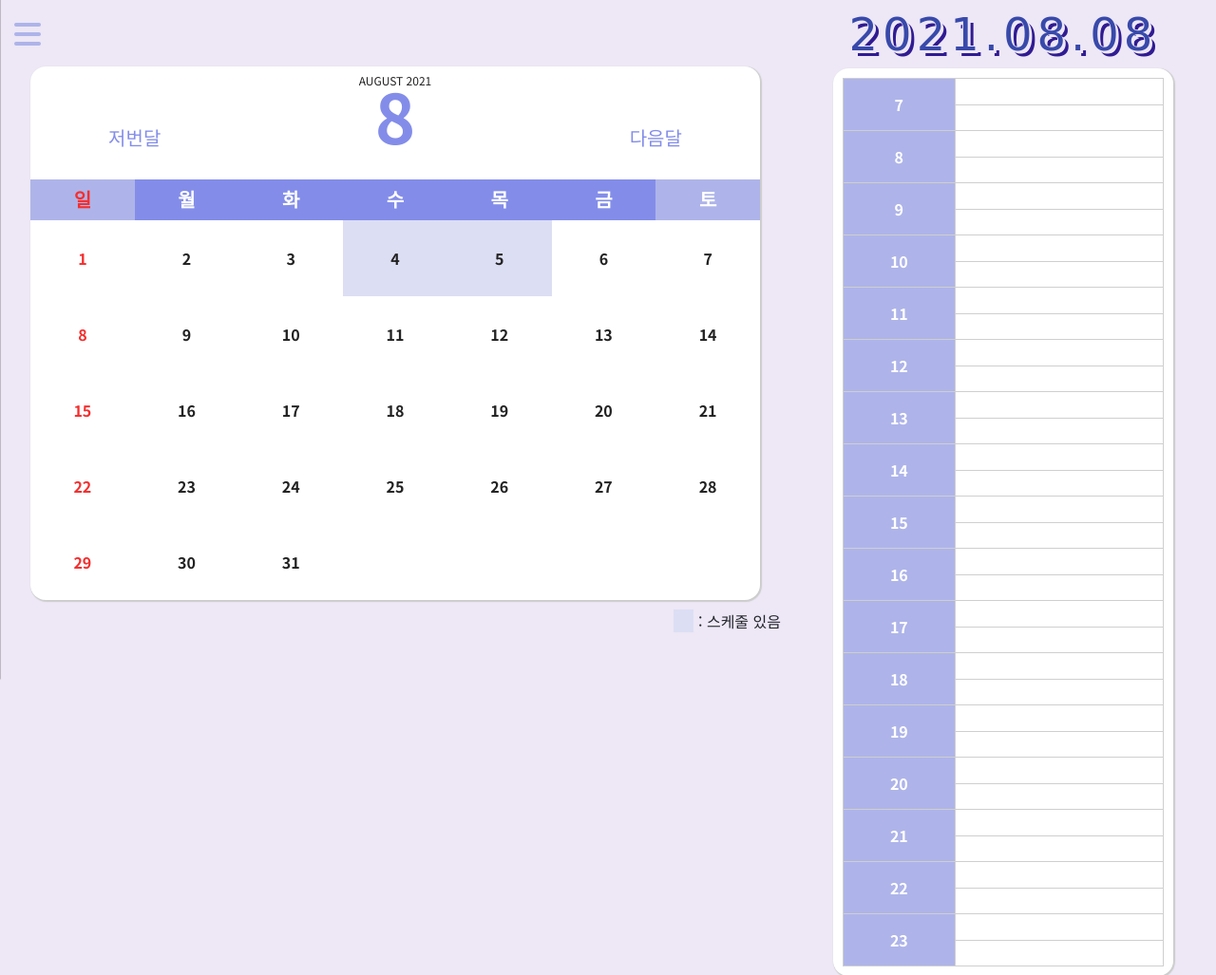
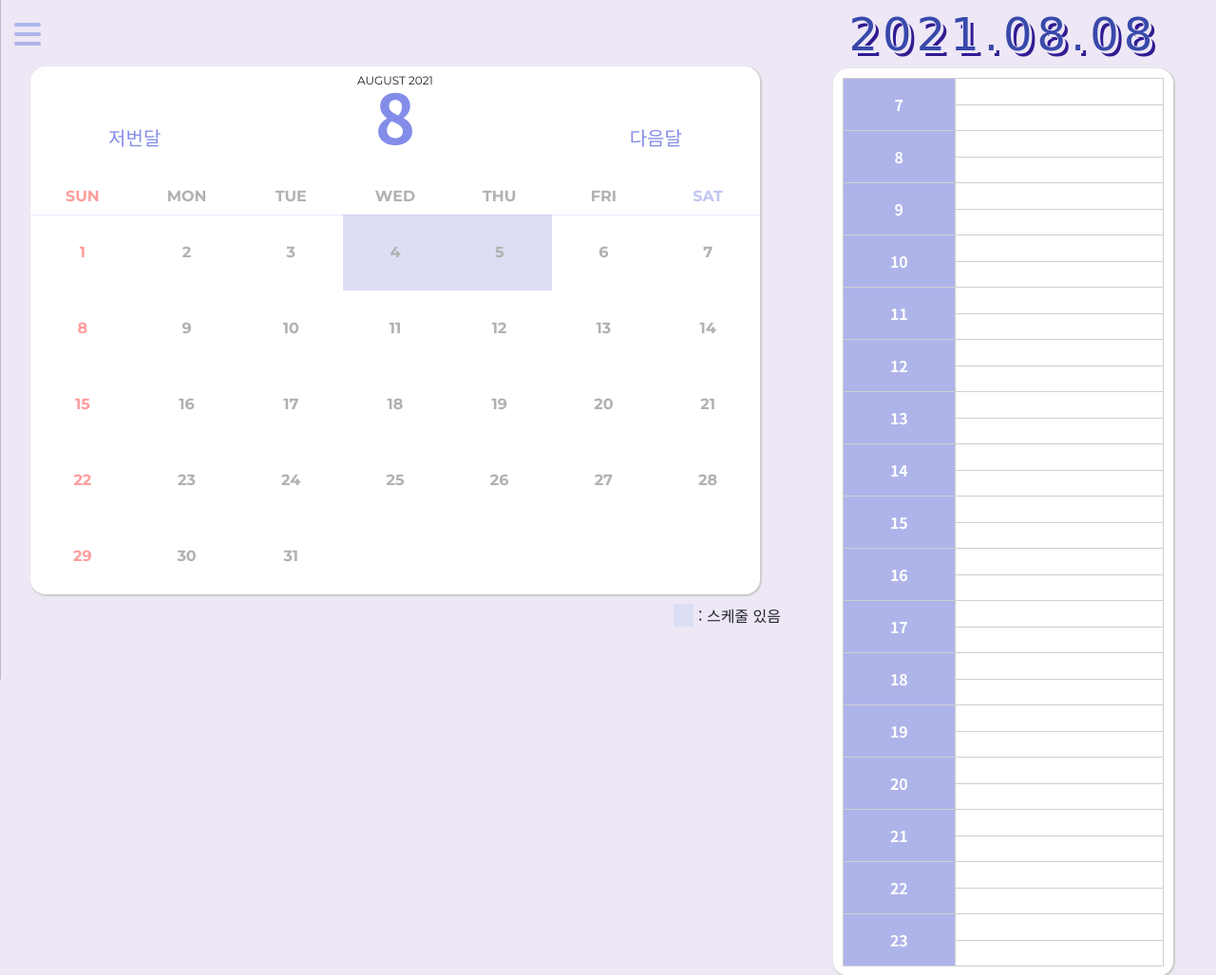
Before and after one commit to kminzy/Heroku_Groumee, a Django app: page /group/1 in a window 1280 px wide. Shown: the part 85-1112 px from the top of the page at 95% size. Run offline with Django 3.2, Linux system fonts and the light colour scheme; a user stored in the database is signed in; data comes from the database, SQL or seed files in the repository; both versions use the stored data as it was after the commit; data that the repository does not hold is empty; some libraries are stand-ins or nearby versions; some web fonts are replaced.

Commit message:
오류 수정..2 : groupCalendar에서 url태그 인자  group.id로 통일

```diff
--- a/calendarproject/calendarproject/urls.py
+++ b/calendarproject/calendarproject/urls.py
@@ -39,7 +39,7 @@ urlpatterns = [
     path('createGroup/groupInvite', views.groupInvite, name="groupInvite"),
     path('editGroup/<str:group_id>', views.editGroup, name="editGroup"),
     path('editGroup/<str:group_id>/updateGroup', views.updateGroup, name="updateGroup"),
-    path('groupInvitation/<str:id>',views.invitation_view,name="invatation"),
+    path('groupInvitation/<str:id>',views.invitation_view,name="invitation"),
     path('groupInvitation/acceptIvitation/<str:id>', views.acceptInvitation, name="acceptInvitation"),
     path('groupInvitation/refuseIvitation/<str:id>', views.refuseInvitation, name="refuseInvitation"),
 
--- a/calendarproject/groupmeet/calendar.py
+++ b/calendarproject/groupmeet/calendar.py
@@ -13,7 +13,7 @@ class Calendar(HTMLCalendar):
         cal = f'<table class="calendar">\n'
         cal += f'{self.formatmonthname(self.year, self.month, withyear=withyear)}\n'       # 영어로 몇 월인지, 몇 년도인지에 대한 문자열
         cal += '<tr><th colspan="2"><p onclick="go_prev_month();">저번달</p></th>' + f'<th colspan="3" class="month-number">{self.month}</th>' + '<th colspan="2"><p onclick="go_next_month();">다음달</p></th></tr>\n'
-        cal += '<tr class="weekheader"><th class="sun">일</th><th class="mon">월</th><th class="tue">화</th><th class="wed">수</th><th class="thu">목</th><th class="fri">금</th><th class="sat">토</th></tr>\n'
+        cal += '<tr class="weekheader"><th class="sun">SUN</th><th class="mon">MON</th><th class="tue">TUE</th><th class="wed">WED</th><th class="thu">THU</th><th class="fri">FRI</th><th class="sat">SAT</th></tr>\n'
         # cal += f'{self.formatweekheader()}\n'                                              # 일 ~ 토 문자열 추가
         for week in self.monthdays2calendar(self.year, self.month):
             cal += f'{self.formatweek(week, group)}\n'
--- a/calendarproject/groupmeet/static/css/groupcalendar.css
+++ b/calendarproject/groupmeet/static/css/groupcalendar.css
@@ -73,6 +73,7 @@
 }
 
 .calendar th p{
+    font-family: 'Noto Sans KR', sans-serif;
     width: 50%;
     margin: 0 auto;
     font-size: 1.25rem;
@@ -101,6 +102,7 @@
 }
 
 .calendar{
+    font-family: 'Montserrat', sans-serif;
     width: 60vw;
     font-size: 1rem;
     margin : auto;
@@ -119,6 +121,7 @@
 }
 
 .month-number{
+    font-family: 'Noto Sans KR', sans-serif;
     font-size: 4.5rem !important;
     color : #838de9 !important;
     line-height: 2.5rem;
@@ -127,16 +130,17 @@
 }
 
 .weekheader{
-    background: #838de9;
-    color: #ffffff !important;
+    color: #b1b1b1 !important;
+    border-bottom: 1.5px solid rgba(131, 141, 233, 0.18);
 }
 
-.weekheader th:first-child, .weekheader th:last-child{
-    background: #aeb4e9;
+.sat{
+    color: rgba(131, 141, 233, 0.5);
 }
 
 .date {
     font-size: 1rem;
+    color: #b1b1b1;
 }
 
 .calendar .month {
@@ -147,7 +151,7 @@
 .calendar th {
     padding: 0.5vw;
     text-align: center;
-    font-size: 1.25rem;
+    font-size: 1rem;
 }
 
 .calendar tr {
@@ -157,11 +161,11 @@
 }
 
 td:first-child, th:first-child{
-    color: #f52e2e;
+    color: rgb(255, 157, 157);
 }
 
 .calendar td {
-    width: 1rem;
+    width: 7.5vw;
     height: 5em;
     padding: .25em .25em;
     transition: background .2s;
--- a/calendarproject/groupmeet/templates/groupCalendar.html
+++ b/calendarproject/groupmeet/templates/groupCalendar.html
@@ -1,5 +1,6 @@
 {% extends 'base.html' %} {% load static %} {% block extrahead %}
 <link rel="stylesheet" href='{% static "css/groupcalendar.css" %}' />
+<link href="https://fonts.googleapis.com/css2?family=Montserrat:wght@100;300;400;700;900&display=swap" rel="stylesheet">
 {% endblock %} {% block content %}
 
 <div class="main-section">
@@ -13,20 +14,22 @@
         <div class="ok-members">
           <i class="fas fa-users"></i> 그룹 멤버
           <div class="members-list">
-            {% for member in members %} {{member.nickname}}<br />
+            {% for member in members %}
+             {{member.nickname}}<br />
             {% endfor %}
           </div>
         </div>
         <div class="waiting-members">
           <i class="fas fa-spinner"></i> 아직 오지 않은 멤버
           <div class="members-list">
-            {% for member in waiting_members %} {{member.nickname}}<br />
+            {% for member in waiting_members %}
+             {{member.nickname}}<br />
             {% endfor %}
           </div>
         </div>
       </div>
       <div class="sidebar-bot">
-        <span><a style="color:black" href={% url 'editGroup' group.id %}> 그룹 수정 <i class="fas fa-cog"></i> </a></span>
+        <span><a style="color:black" href="{% url 'editGroup' group.id %}"> 그룹 수정 <i class="fas fa-cog"></i> </a></span>
         <span id="leave-group">나가기 <i class="fas fa-sign-out-alt"></i></span>
       </div>
     </div>
@@ -101,7 +104,7 @@
 
 
 <div class="chat-box">
-  <form action="{%url 'addComment' groupId%}" method="POST">
+  <form action="{%url 'addComment' group.id%}" method="POST">
     {% csrf_token %}
   <div class="input-group" style="height: 50px;">
     <input class="form-control border no-shadow no-rounded" name="content" placeholder="Type your message here">
@@ -127,7 +130,7 @@
                       <div class="comment_date">{{comment.pub_date}}</div>
 
                       <div class="close-container">
-                        <a href="{%url 'delComment' groupId comment.id %}">
+                        <a href="{%url 'delComment' group.id comment.id %}">
                           <div class="leftright"></div>
                           <div class="rightleft"></div>
                         </a>
@@ -312,7 +315,7 @@
   //   let result = confirm("정말 이 그룹에서 나가시겠습니까?");
   //   if (result) {
   //     alert("이 그룹에서 나갔습니다");
-  //     location.href = "{% url 'leaveGroup' groupId %}"
+  //     location.href = "{% url 'leaveGroup' group.id %}"
   //   } else {
   //     ;
   //   }
@@ -335,7 +338,7 @@
           icon: 'success'
         }).then((result2) => {
           if (result2.isConfirmed){
-            location.href = "{% url 'leaveGroup' groupId %}"
+            location.href = "{% url 'leaveGroup' group.id %}"
           }
         })
       }
@@ -373,7 +376,7 @@
     fd.append('title', title);                                    // 폼에 입력한 값들을 fd라는 변수에 담아서 ajax통신
 
     $.ajax({
-      url : "{% url 'createGroupSchedule' groupId %}",
+      url : "{% url 'createGroupSchedule' group.id %}",
       type : 'POST',
       headers : {
         'X-CSRFTOKEN' : '{{csrf_token}}'
--- a/calendarproject/groupmeet/templates/userCalendar.html
+++ b/calendarproject/groupmeet/templates/userCalendar.html
@@ -43,7 +43,7 @@
                 <ul id="form-end-error"></ul>
                 <span>일정이름 : </span>{{form.title}}<br>
                 <ul id="form-title-error"></ul>
-                {{form.color}}
+                <span>색깔지정 : </span>{{form.color}}
               </form>
             </div>
             <div class="modal-footer">
--- a/calendarproject/groupmeet/views.py
+++ b/calendarproject/groupmeet/views.py
@@ -200,6 +200,7 @@ def groupCalendar_view(request, id):
    cal = Calendar(today.year, today.month)
    cal = cal.formatmonth(withyear=True, group=group)
    cal = mark_safe(cal)
+   form = GroupScheduleCreationForm()
 
    members=[]
    testmembers= group.members.all()
@@ -260,7 +261,7 @@ def groupCalendar_view(request, id):
    comments=Comment.objects.filter(group=group)
    comment_list=list(comments)
    return render(request, 'groupCalendar.html',
-   {'groupschedules':groupSchedules,'calendar' : cal, 'cur_month' : cur_month_url, 'prev_month' : prev_month_url, 'next_month' : next_month_url, 'groupId' : id,
+   {'groupschedules':groupSchedules,'calendar' : cal, 'cur_month' : cur_month_url, 'prev_month' : prev_month_url, 'next_month' : next_month_url, 'group' : group, 'form' : form,
    'schedule_list':schedule_list, 'date' : [today.year, str(today.month).zfill(2), str(day).zfill(2)],'comment_list':comment_list, 'members':members, 'waiting_members' : waiting_members})
 
 def get_date(request_day):
@@ -449,3 +450,4 @@ def leaveGroup(request, id):
    group = get_object_or_404(Group, pk=id)
    usergroup = get_object_or_404(UserGroup, user=request.user, group=group)
    usergroup.delete()
+   return redirect("getuserGroupList") # 수정2
```
Also changed, not shown: calendarproject/db.sqlite3.
